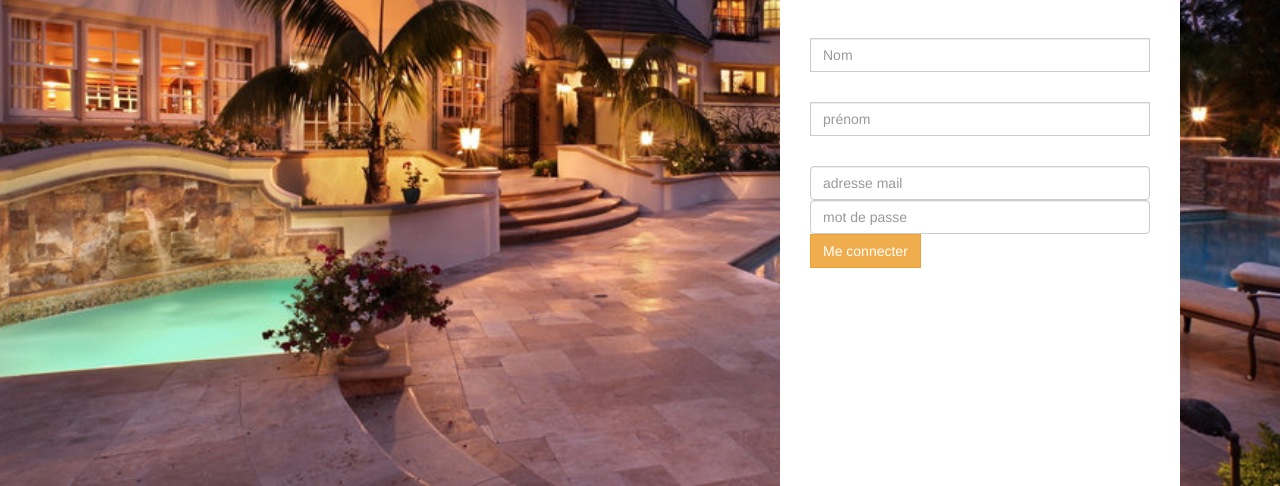
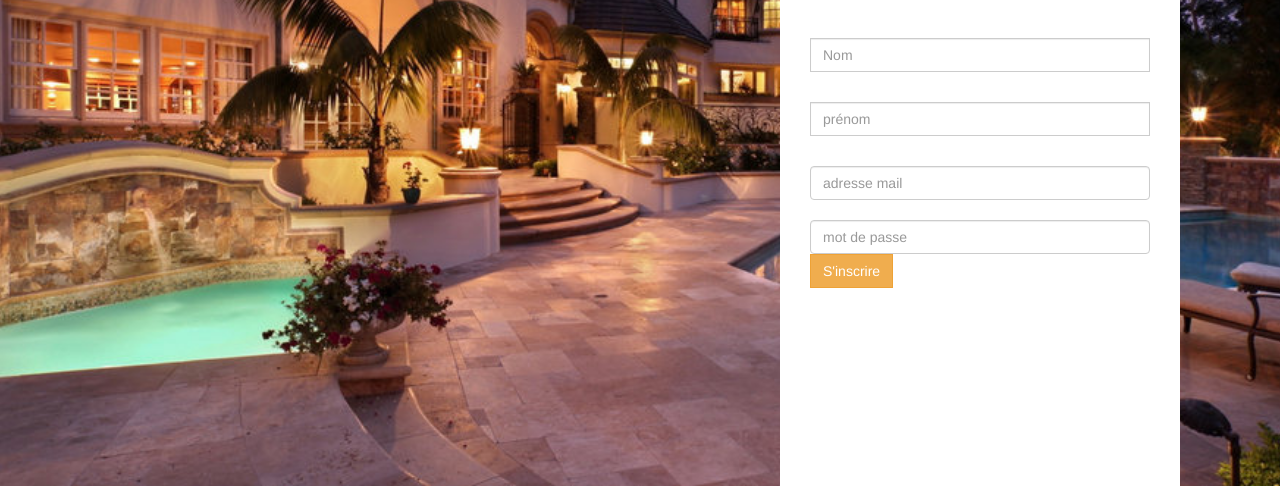
Before and after one commit to doudounet/EPSIMMO, a PHP site: page /signin.php in a window 1280 px wide. Shown: the part 314-800 px from the top of the page. Run offline with PHP 8.4, Linux system fonts and the light colour scheme; some libraries are stand-ins or nearby versions.

Commit message:
MAJ page sign in

```diff
--- a/signin.php
+++ b/signin.php
@@ -22,10 +22,11 @@
 					<input type="text" class="form-control" placeholder="Nom" required=""  name="nom" id="field1">
                     <input type="text" class="form-control" placeholder="prénom" required="" name="prenom" id="field2">
                     <input type="email" class="form-control" placeholder="adresse mail" required="" name="mail" id="field3">
+                    <br/>
                     <input type="password" class="form-control" placeholder="mot de passe" required="" name="pass" id="field4">
 
 
-                    <input  class="btn-connect btn btn-warning" type="submit" value="Me connecter" /><br/>
+                    <input  class="btn-connect btn btn-warning" type="submit" value="S'inscrire" /><br/>
 
                       </form>
 				</div>
```
